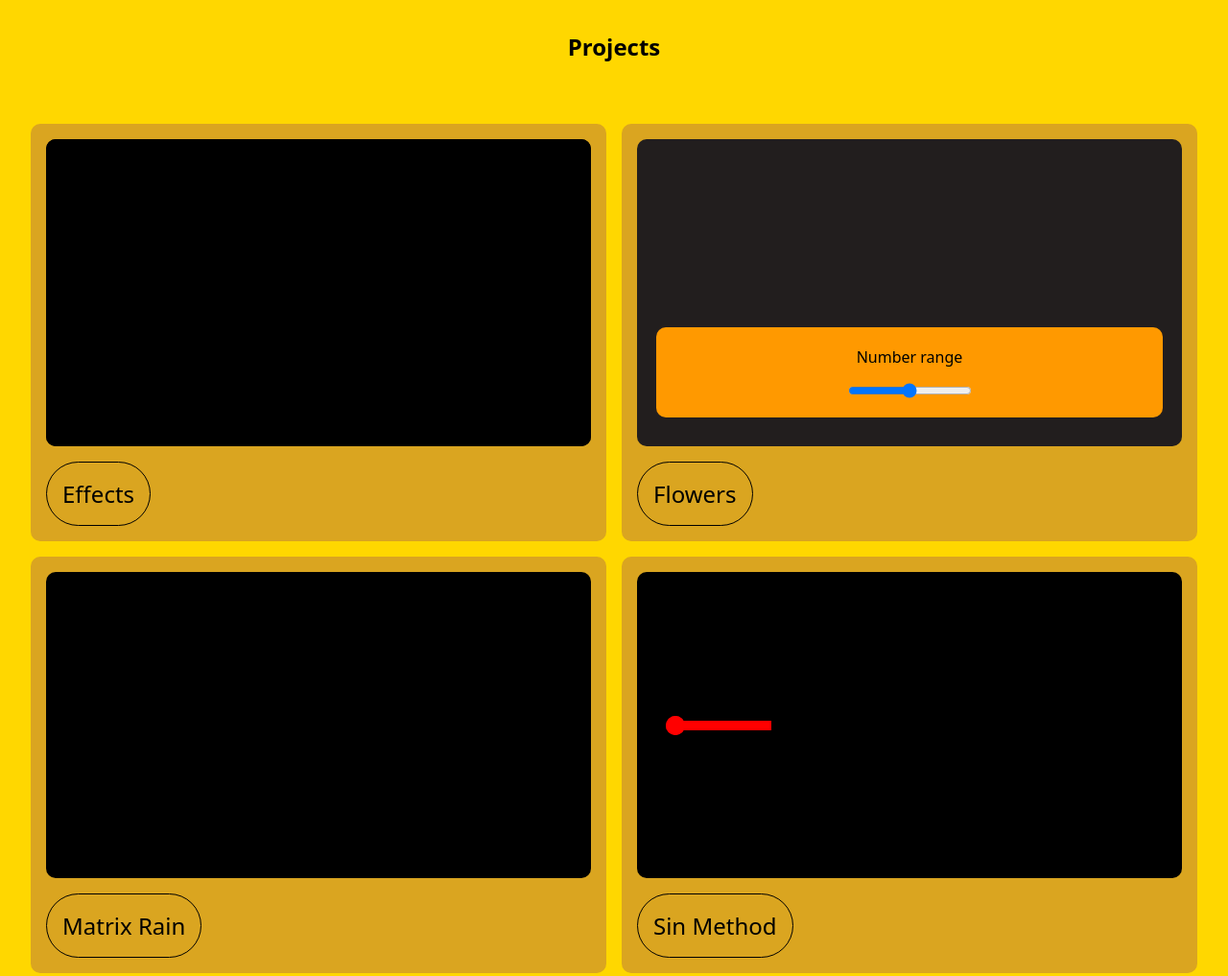
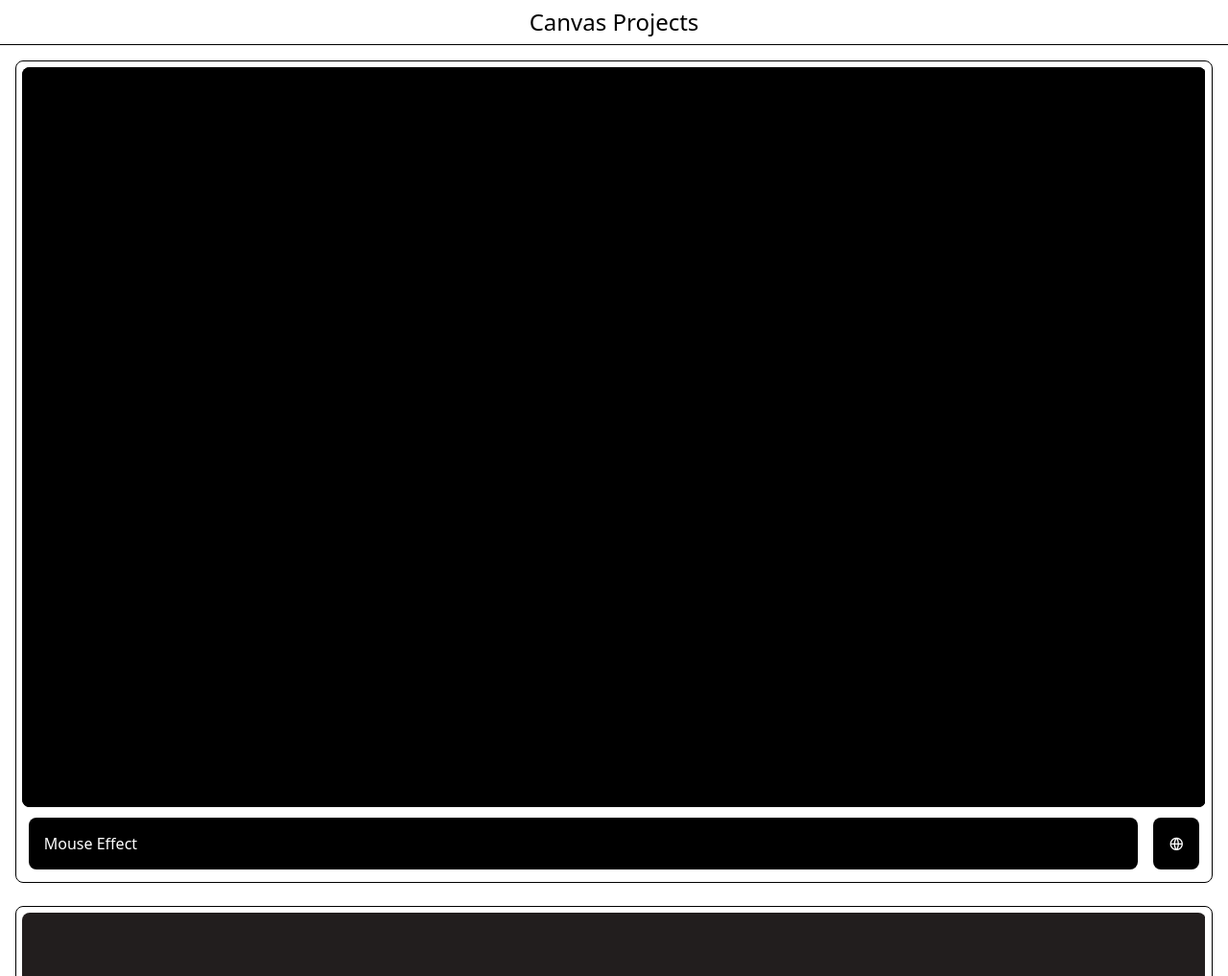
Before and after one commit to Musician7777/CanvasProjects, a plain HTML site: page index.html in a window 1280 px wide. Shown: the top 1017 px of the page at 96% size. Drawn offline with nearby package versions, Linux system fonts and the light colour scheme.

Commit message:
Ui changes in indexer file

```diff
--- /dev/null
+++ b/dummy.css
@@ -0,0 +1,73 @@
+*{
+    margin: 0;
+    padding: 0;
+    box-sizing: border-box;
+    font-family: system-ui, -apple-system, BlinkMacSystemFont, 'Segoe UI', Roboto, Oxygen, Ubuntu, Cantarell, 'Open Sans', 'Helvetica Neue', sans-serif;
+}
+html,
+body{
+    width: 100%;
+    background-color: gold;
+}
+nav{
+    padding: 2rem;
+    display: flex;
+    justify-content: center;
+    background-color: transparent;
+}
+.container{
+    width: 100%;
+    display: flex;
+}
+.pages{
+    width: 100%;
+    padding: 2rem;
+    display: grid;
+    gap: 1rem;
+    /* grid-template-columns: repeat(auto-fill, minmax(250px,1fr)); */
+    grid-template-areas: "a" "b" "c" "d";
+}
+.pages a{
+    border: 1px solid black;
+    padding: 1rem;
+    width: fit-content;
+    border-radius: 50px;
+    text-decoration: none;
+    color: black;
+    font-size: 1.5rem;
+    display: block;
+}
+.page{
+    background-color: goldenrod;
+    border-radius: 10px;
+    display: flex;
+    flex-direction: column;
+    gap: 1rem;
+    padding: 1rem;
+}
+iframe{
+    border-radius: 10px;
+    width: 100%;
+    aspect-ratio: 16/9;
+}
+.page1{
+    grid-area: 'a';
+}
+.page2{
+    grid-area: 'b';
+}
+.page3{
+    grid-area: 'c';
+}
+.page4{
+    grid-area: 'd';
+}
+
+@media (min-width: 920px){
+    .pages{
+        grid-template-areas:
+        "a b"
+        "c d"
+        ;
+    }
+}
--- a/index.html
+++ b/index.html
@@ -1,34 +1,34 @@
 <!DOCTYPE html>
 <html lang="en">
   <head>
-    <meta charset="UTF-8">
-    <meta name="viewport" content="width=device-width, initial-scale=1.0">
-    <link rel="stylesheet" href="style.css">
+    <meta charset="UTF-8" />
+    <meta name="viewport" content="width=device-width, initial-scale=1.0" />
+    <link
+      href="https://cdn.jsdelivr.net/npm/remixicon@4.5.0/fonts/remixicon.css"
+      rel="stylesheet"
+    />
+    <link rel="stylesheet" href="style.css" />
+
     <title>Indexer File</title>
   </head>
   <body>
+    <!-- header -->
+    <header>
+      <!-- navbar -->
       <nav>
-        <h1>Projects</h1>
+        <h1>Canvas Projects</h1>
       </nav>
-    <div class="container">
-        <div class="pages">
-            <div class="page page1">
-                <iframe src="First Canvas Project/index.html" frameborder="0"></iframe>
-                <a href="First Canvas Project/index.html">Effects</a>
+
+      <!-- section -->
+      <section class="container">
+          <!-- Data from js -->
         </div>
-            <div class="page page2">
-                <iframe src="Second Canvas Project/index.html" frameborder="0"></iframe>
-                <a href="Second Canvas Project/index.html">Flowers</a>
-            </div>
-            <div class="page page3">
-                <iframe src="Matrix Rain/index.html" frameborder="0"></iframe>
-                <a href="Matrix Rain/index.html">Matrix Rain</a>
-            </div>
-            <div class="page page3">
-                <iframe src="Sin Method/index.html" frameborder="0"></iframe>
-                <a href="Sin Method/index.html">Sin Method</a>
-            </div>
-        </div>
-    </div>
+      </section>
+    </header>
+
+    <!-- footer -->
+    <footer></footer>
+
+    <script src="script.js" defer></script>
   </body>
 </html>
--- /dev/null
+++ b/script.js
@@ -0,0 +1,48 @@
+
+//Data
+const data = {
+    elem1:{
+        name: 'Mouse Effect',
+        web: 'First Canvas Project/index.html',
+    },
+    elem2:{
+        name: 'Flowers',
+        web: 'Second Canvas Project/index.html',
+    },
+    elem3:{
+        name: 'Sin Method',
+        web: 'Sin Method/index.html',
+    },
+    elem4:{
+        name: 'Matrix Rain',
+        web: 'Matrix Rain/index.html',
+    }
+}
+
+let conatiner = document.querySelector('.container');
+
+
+for(let elem in data){
+    let newElement = document.createElement("div");
+    newElement.className = "element";
+    newElement.innerHTML = `<!-- web frame -->
+            <div class="frame-container">
+                <iframe
+                src="${data[elem].web}"
+                frameborder="0"
+                ></iframe>
+            </div>
+            <!-- name and button -->
+            <div class="name-button-container">
+                <div class="name-container">
+                <p class="name">${data[elem].name}</p>
+                </div>
+                <div class="launcher-button">
+                <a href="${data[elem].web}" class="launcher">
+                    <i class="ri-global-line"></i>
+                </a>
+                </div>`;
+//Nothing
+conatiner.appendChild(newElement);
+console.log(data[elem].name)
+}
--- /dev/null
+++ b/style.scss
@@ -0,0 +1,88 @@
+*{
+    margin: 0;
+    padding: 0;
+    box-sizing: border-box;
+    font-family: system-ui, -apple-system, BlinkMacSystemFont, 'Segoe UI', Roboto, Oxygen, Ubuntu, Cantarell, 'Open Sans', 'Helvetica Neue', sans-serif;
+}
+html,
+body{
+    width: 100%;
+}
+
+//Variables
+$bg-color: #a49c9c;
+$text-color: white;
+$br-radius: 8px;
+$fnh-weight: 500;
+$fn-weight: 300;
+
+//Button bg color
+$bt-bg-color: black;
+
+//Padding variables
+$pd-04: 0.4em;
+$pd-1: 1em;
+
+//Mixins
+//@mixin
+
+header{
+    width: 100%;
+    nav{
+        width: 100%;
+        padding: $pd-04;
+        border-bottom: 1px solid black;
+        h1{
+            text-align: center;
+            font-weight: $fnh-weight;
+        }
+    }
+}
+.container{
+    width: 100%;
+    padding: $pd-1;
+    display: flex;
+    flex-direction: column;
+    gap: 1.5em;
+    .element{
+        width: 100%;
+        padding: $pd-04;
+        display: flex;
+        flex-direction: column;
+        border: 1px solid black;
+        border-radius: $br-radius;
+        .frame-container{
+            width: 100%;
+            iframe{
+                width: 100%;
+                aspect-ratio: 16/10;
+                border-radius: $br-radius;
+            }
+        }
+        .name-button-container{
+            display: flex;
+            gap: 1em;
+            padding: $pd-04;
+            .name-container{
+                width: 100%;
+                padding: $pd-1;
+                border-radius: $br-radius;
+                background-color: $bt-bg-color;
+                .name{
+                    font-weight: $fn-weight;
+                    color: white;
+                }
+            }
+            .launcher-button{
+                padding: $pd-1;
+                border-radius: $br-radius;
+                background-color: $bt-bg-color;
+                .launcher{
+                    font-weight: $fn-weight;
+                    color: white;
+                    text-decoration: none;
+                }
+            }
+        }
+    }
+}
```
Also changed, not shown: style.css, 1 other file. Lines whose indentation alone changed are shown as unchanged.
